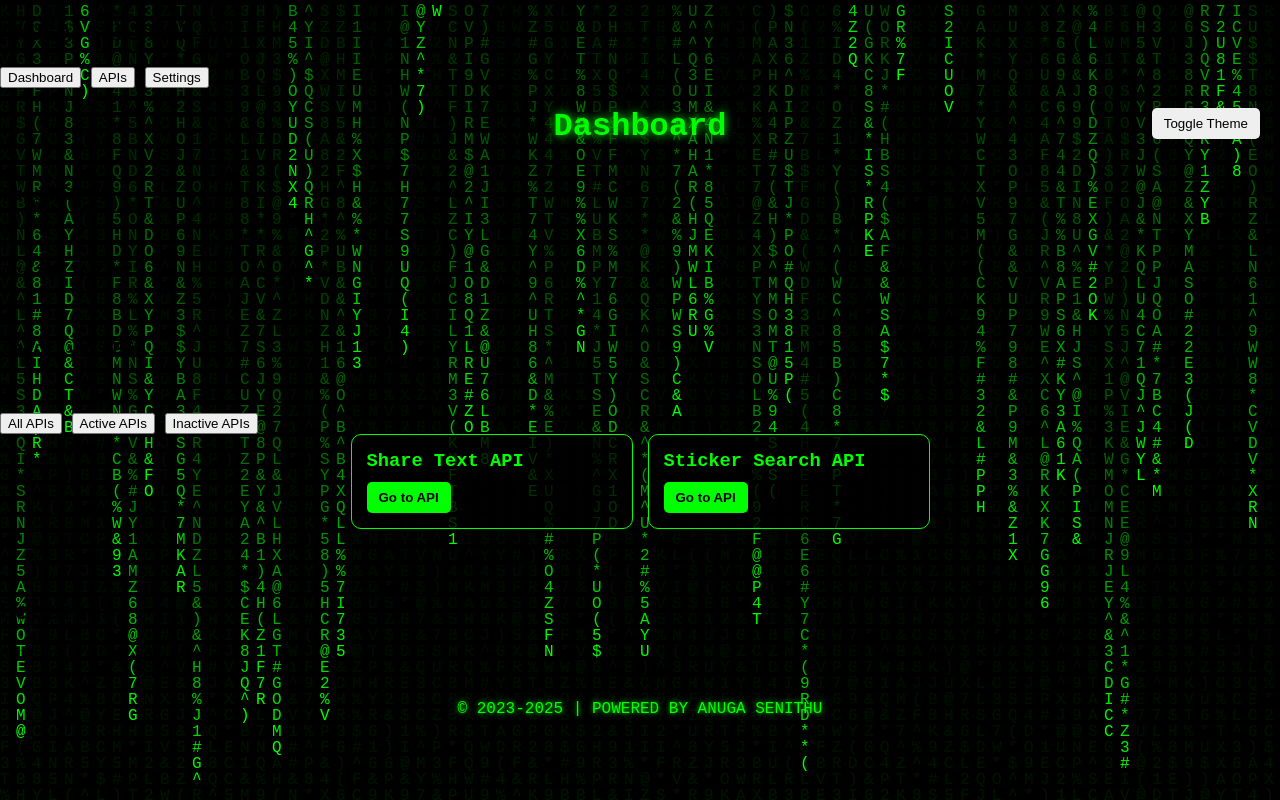
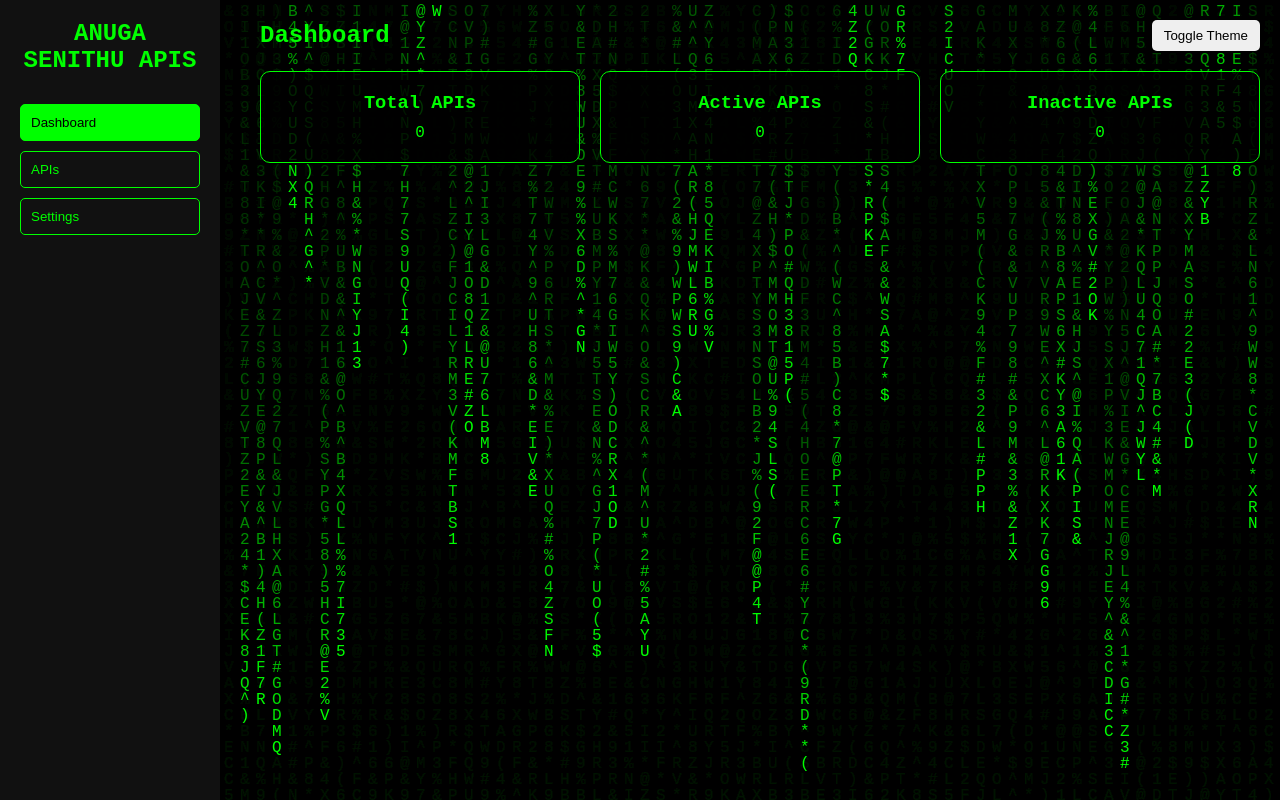
Before and after one commit to cyberxdevsofficial/anuga-api-site, a plain HTML site: page index.html in a window 1280 px wide. Drawn offline with Linux system fonts and the light colour scheme.

Commit message:
Update style.css

```diff
--- a/style.css
+++ b/style.css
@@ -1,157 +1,66 @@
-/* Base Styles */
-body, html {
-  margin: 0;
-  padding: 0;
-  height: 100%;
-  font-family: 'Courier New', monospace;
-  transition: background 0.3s, color 0.3s;
-  position: relative;
-  overflow-x: hidden;
+/* Reset */
+* { margin:0; padding:0; box-sizing: border-box; }
+
+body, html { height: 100%; font-family: 'Courier New', monospace; overflow-x: hidden; }
+
+#matrix-bg {
+  position: fixed; top: 0; left: 0; z-index: -1;
+  width: 100%; height: 100%; background: black;
 }
 
-#matrix-bg {
-  position: fixed;
-  top: 0;
-  left: 0;
-  z-index: -1;
-  width: 100%;
-  height: 100%;
-  background-color: black;
+/* Sidebar */
+.sidebar {
+  position: fixed; left: 0; top: 0; bottom: 0;
+  width: 220px; background: #111; color: #0f0;
+  padding: 20px; display: flex; flex-direction: column;
 }
 
-header {
-  text-align: center;
-  padding: 20px;
-  position: relative;
-  z-index: 2;
+.sidebar h2 { text-align: center; margin-bottom: 30px; }
+
+.sidebar nav button {
+  background: none; border: 1px solid #0f0; color: #0f0;
+  padding: 10px; margin-bottom: 10px; cursor: pointer; width: 100%;
+  border-radius: 5px; text-align: left;
 }
 
-header h1 {
-  margin: 0;
-  color: #0f0;
-  text-shadow: 0 0 10px #0f0;
+.sidebar nav button.active, .sidebar nav button:hover { background: #0f0; color: #000; }
+
+/* Main */
+main {
+  margin-left: 240px; padding: 20px;
+  min-height: 100vh; color: #0f0; position: relative; z-index:2;
 }
 
-header button {
-  position: absolute;
-  top: 20px;
-  right: 20px;
-  padding: 8px 12px;
-  border: none;
-  border-radius: 5px;
-  cursor: pointer;
-  z-index: 2;
-}
+header { display: flex; justify-content: space-between; align-items: center; margin-bottom: 20px; }
+
+header h1 { font-size: 24px; }
+header button { padding: 8px 12px; border-radius: 5px; border:none; cursor:pointer; }
 
 /* Tabs */
-.api-tabs {
-  display: flex;
-  justify-content: center;
-  gap: 15px;
-  margin: 20px 0;
-  z-index: 2;
-  position: relative;
-}
+.tab-content.hidden { display: none; }
 
-.api-tabs button {
-  padding: 10px 20px;
-  cursor: pointer;
-  background-color: #111;
-  color: #0f0;
-  border: 1px solid #0f0;
-  border-radius: 5px;
-  transition: 0.3s;
-}
-
-.api-tabs button:hover {
-  background-color: #0f0;
-  color: #000;
-}
+.stats { display: flex; gap: 20px; margin-bottom: 20px; }
+.card { background: rgba(0,0,0,0.8); border: 1px solid #0f0; padding: 20px; border-radius: 10px; flex:1; text-align:center; }
+.card h3 { margin-bottom: 10px; }
 
 /* API Cards */
-.api-container {
-  display: flex;
-  flex-wrap: wrap;
-  justify-content: center;
-  gap: 15px;
-  padding: 0 20px 50px 20px;
-  z-index: 2;
-  position: relative;
-}
+.api-buttons { margin-bottom: 15px; }
+.filter-btn { padding: 8px 12px; margin-right: 10px; cursor: pointer; border:1px solid #0f0; border-radius:5px; background:none; color:#0f0; }
+.filter-btn.active, .filter-btn:hover { background:#0f0; color:#000; }
 
-.api-card {
-  background-color: rgba(0,0,0,0.8);
-  padding: 15px;
-  border-radius: 10px;
-  border: 1px solid #0f0;
-  width: 250px;
-  display: flex;
-  flex-direction: column;
-  align-items: flex-start;
-  text-align: left;
-  transition: transform 0.2s;
-}
-
-.api-card:hover {
-  transform: scale(1.05);
-}
-
-.api-card h3 {
-  margin: 0 0 10px 0;
-  color: #0f0;
-}
-
-.api-card button {
-  padding: 8px 12px;
-  border: none;
-  border-radius: 5px;
-  cursor: pointer;
-  background-color: #0f0;
-  color: #000;
-  font-weight: bold;
-}
-
-.api-card button:hover {
-  background-color: #0c0;
-}
+.api-container { display:flex; flex-wrap:wrap; gap:15px; }
+.api-card { background: rgba(0,0,0,0.8); border:1px solid #0f0; padding:15px; width:250px; border-radius:10px; }
+.api-card h3 { margin-bottom:10px; }
+.api-card button { padding:8px 12px; border:none; border-radius:5px; cursor:pointer; background:#0f0; color:#000; font-weight:bold; }
+.api-card button:hover { background:#0c0; }
 
 /* Footer */
-footer {
-  text-align: center;
-  padding: 20px 0;
-  color: #0f0;
-  text-shadow: 0 0 5px #0f0;
-  z-index: 2;
-  position: relative;
-}
+footer { text-align:center; padding:20px; color:#0f0; text-shadow:0 0 5px #0f0; }
 
-/* Dark / Light Themes */
-body.light {
-  background-color: #f5f5f5;
-  color: #000;
-}
-
-body.light .api-card {
-  background-color: #fff;
-  border-color: #000;
-}
-
-body.light .api-card h3 {
-  color: #000;
-}
-
-body.light .api-card button {
-  background-color: #000;
-  color: #fff;
-}
-
-body.light .api-tabs button {
-  background-color: #eee;
-  color: #000;
-  border-color: #000;
-}
-
-body.light .api-tabs button:hover {
-  background-color: #000;
-  color: #0f0;
-  }
+/* Dark / Light */
+body.light { color:#000; }
+body.light .api-card { background:#fff; border-color:#000; }
+body.light .api-card button { background:#000; color:#fff; }
+body.light .filter-btn { color:#000; border-color:#000; }
+body.light .filter-btn.active, body.light .filter-btn:hover { background:#000; color:#0f0; }
+body.light .card { background:#eee; border-color:#000; color:#000; }
```
